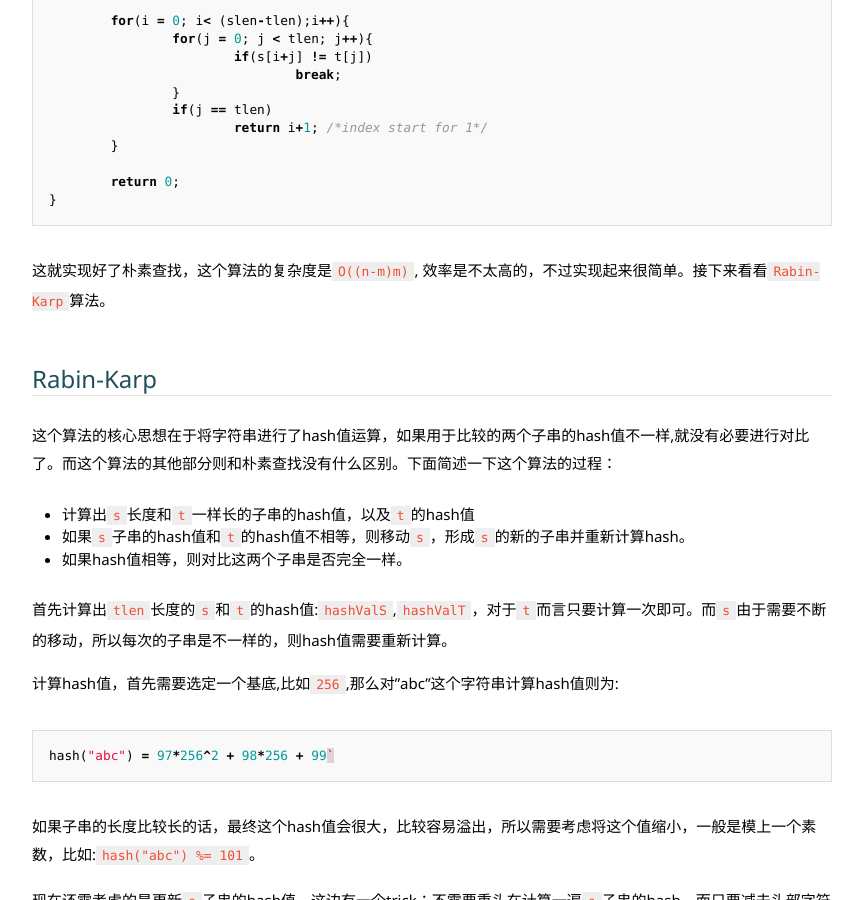
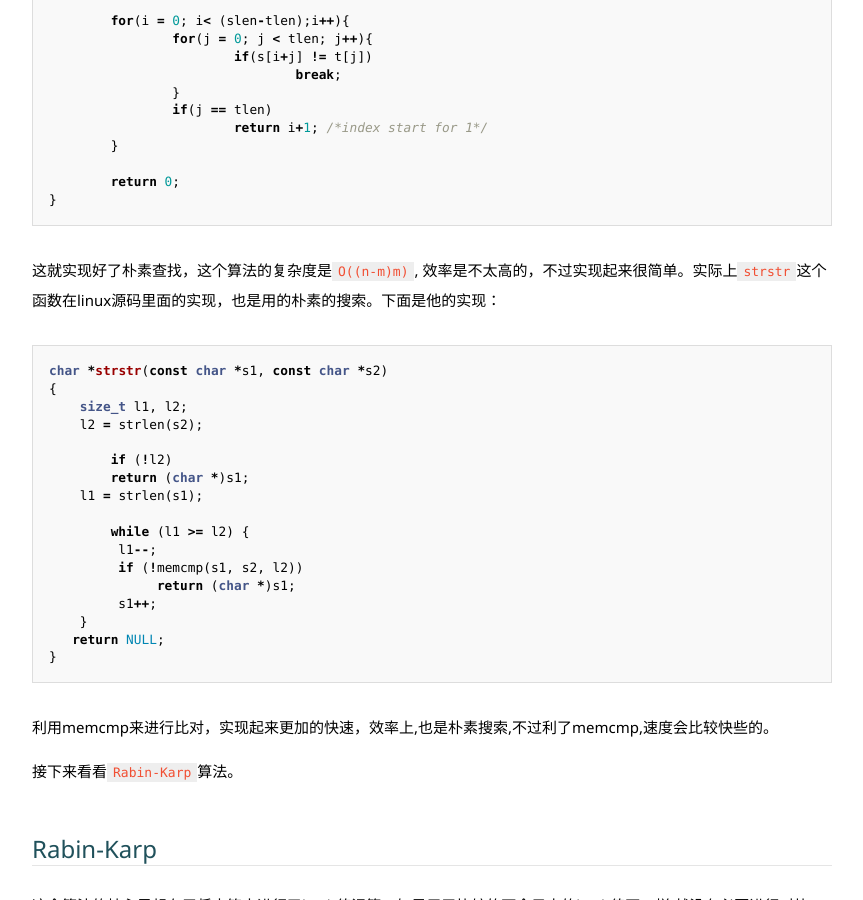
Before and after one commit to JesseEisen/JesseEisen.github.io, a Jekyll site: the page built from _posts/2016-08-04-string-seach.md, in a window 1280 px wide and 900 px high, scrolled down 974 px. Shown: the whole window, without its empty margins (208-1071 px from the left). Built offline with Jekyll 4.4.1, drawn with Linux system fonts in a browser that asks for light colours; some web fonts are replaced.

Commit message:
append some content

````diff
--- a/_posts/2016-08-04-string-seach.md
+++ b/_posts/2016-08-04-string-seach.md
@@ -34,7 +34,31 @@ int Navie_Search(const char *s,const char *t){
 }
 ```
 
-这就实现好了朴素查找，这个算法的复杂度是`O((n-m)m)`, 效率是不太高的，不过实现起来很简单。接下来看看`Rabin-Karp`算法。
+这就实现好了朴素查找，这个算法的复杂度是`O((n-m)m)`, 效率是不太高的，不过实现起来很简单。实际上`strstr`这个函数在linux源码里面的实现，也是用的朴素的搜索。下面是他的实现：
+
+```c
+char *strstr(const char *s1, const char *s2)
+{
+    size_t l1, l2;
+    l2 = strlen(s2);
+
+	if (!l2)
+        return (char *)s1;
+    l1 = strlen(s1);
+
+	while (l1 >= l2) {
+         l1--;
+         if (!memcmp(s1, s2, l2))
+              return (char *)s1;
+         s1++;
+    }
+   return NULL;
+}
+```
+
+利用memcmp来进行比对，实现起来更加的快速，效率上,也是朴素搜索,不过利了memcmp,速度会比较快些的。
+
+接下来看看`Rabin-Karp`算法。
 
 ## Rabin-Karp
 
````
